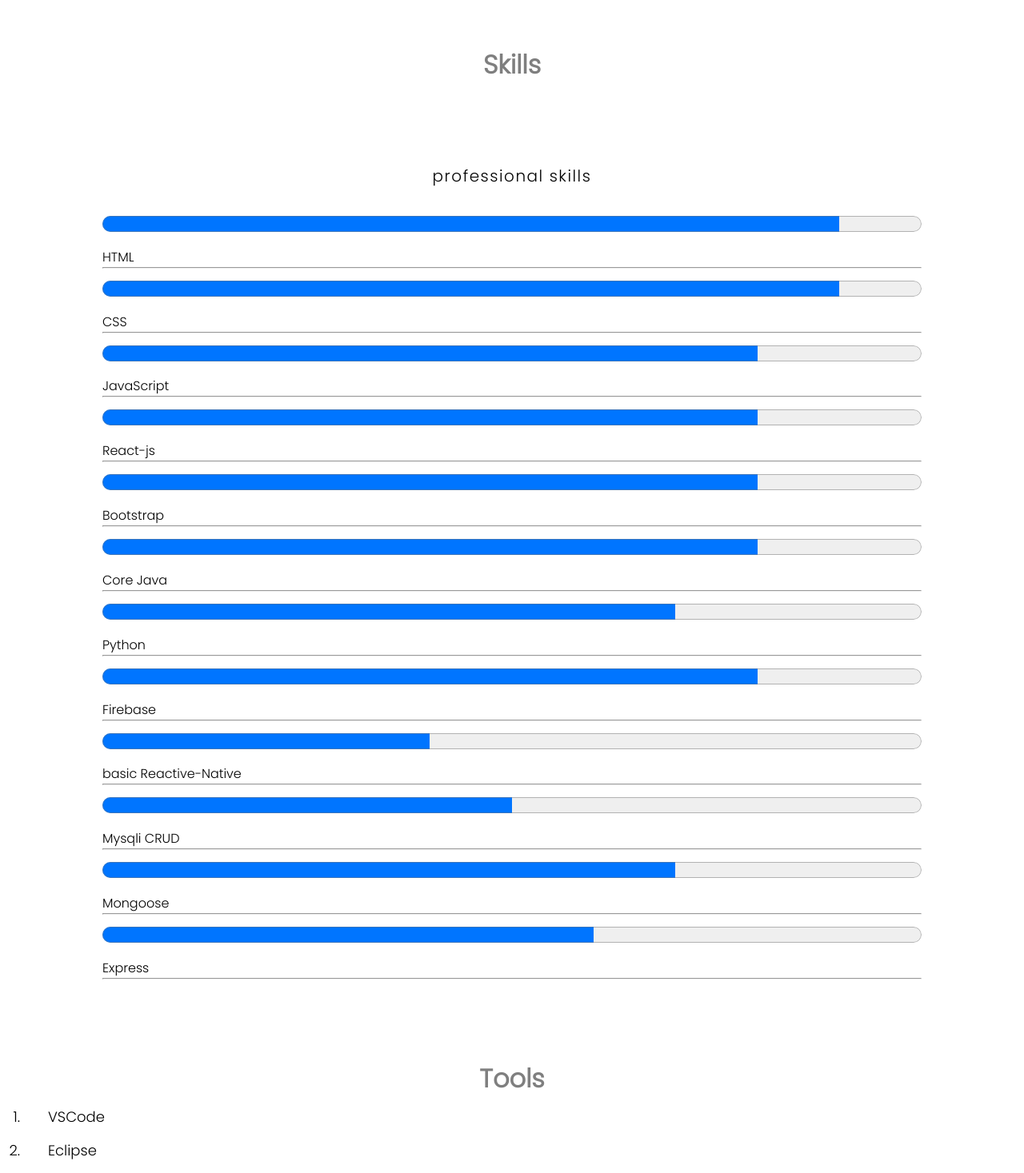
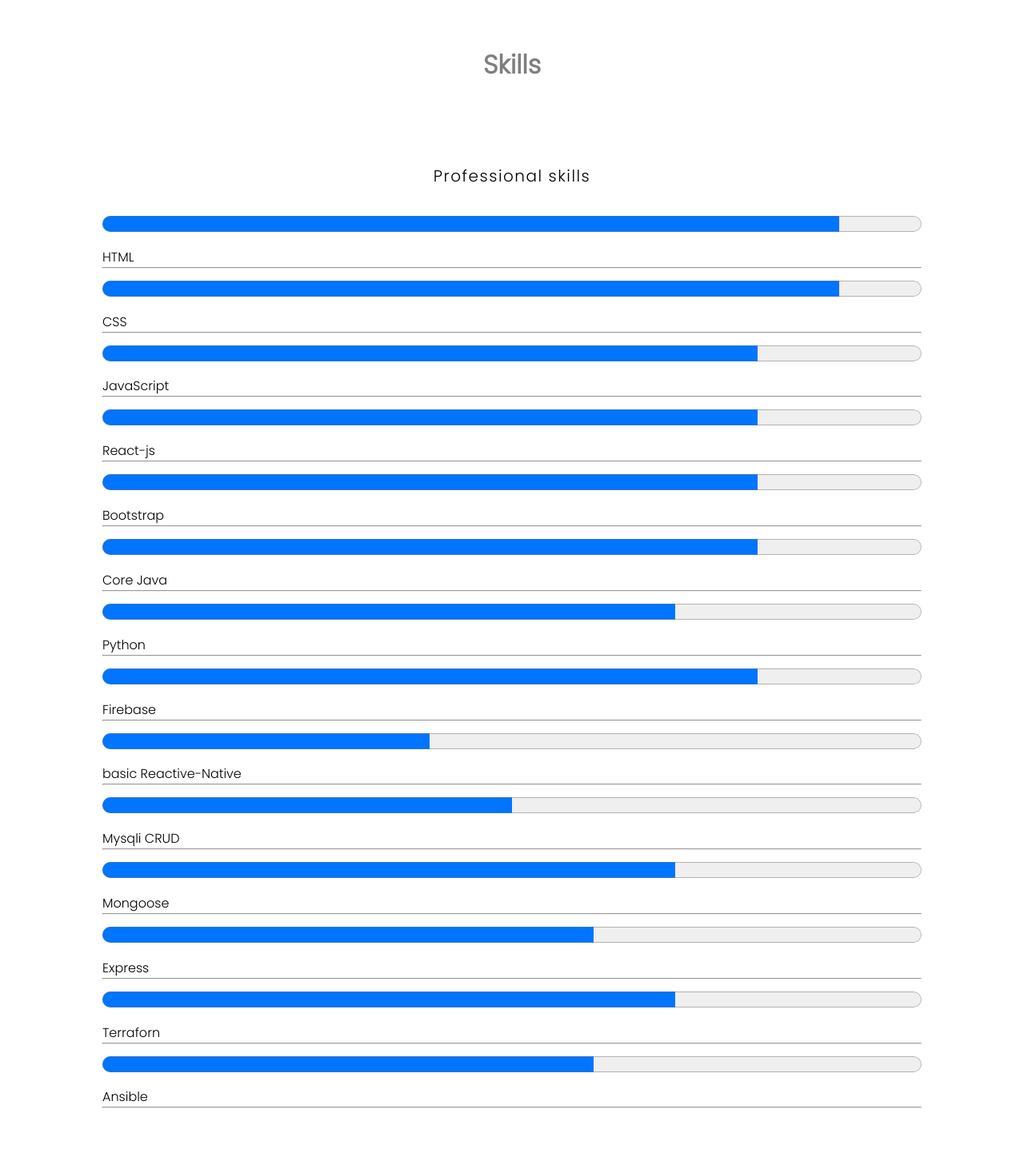
Before and after one commit to Musaif786/Portfolio, a React (Create React App) app: page / in a window 1280 px wide. Shown: the part 1330-2797 px from the top of the page at 80% size. Built offline with nearby package versions, Linux system fonts and the light colour scheme; no server answers.

Commit message:
pushed code through python

```diff
--- a/src/components/new/One.js
+++ b/src/components/new/One.js
@@ -94,7 +94,7 @@
             <h1>Skills</h1>
           </div>
           <div className="skills-container">
-            <h3 data-aos="zoom-in-down"> professional skills </h3>
+            <h3 data-aos="zoom-in-down"> Professional skills </h3>
             <div className="progress-box">
               <progress data-aos="zoom-in-down" value="90" max="100"></progress>
               <p>HTML</p>
@@ -131,6 +131,12 @@
               <hr />
               <progress data-aos="zoom-in-down" value="60" max="100"></progress>
               <p>Express</p>
+              <hr />
+              <progress data-aos="zoom-in-down" value="70" max="100"></progress>
+              <p>Terraforn</p>
+              <hr />
+              <progress data-aos="zoom-in-down" value="60" max="100"></progress>
+              <p>Ansible</p>
               <hr />
             </div>
           </div>
```
